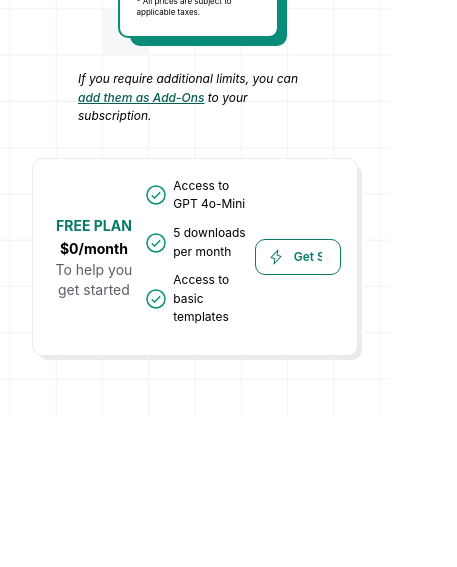
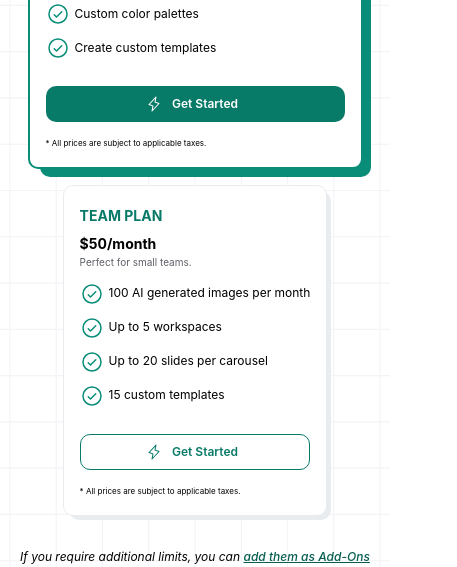
Before and after one commit to shayan1234554321/postnitro, a Next.js app: page /plans in a window 390 px wide. Shown: the part 1000-1567 px from the top of the page, 457 px wide, since content can reach past the window. Before the commit the page ends 1416 px from the top, so only its background shows below. Built offline with nearby package versions, Linux system fonts and the light colour scheme; no server answers.

Commit message:
Pricing Plan Responsiveness Added

```diff
--- a/src/app/plans/page.css
+++ b/src/app/plans/page.css
@@ -5,13 +5,24 @@
   flex-direction: column;
   align-items: center;
   justify-content: center;
-  padding: 0 20vw;
-  padding-top: 90px;
+  padding: 20vh 15vw;
   background-image: url(/grid-box.svg);
   background-repeat: no-repeat;
   background-size: cover;
   background-position: center;
   background-size: 2500px;
+}
+
+@media screen and (max-width: 1023px) {
+  .plansPage {
+    padding: 10vh 10vw;
+  }
+}
+
+@media screen and (max-width: 550px) {
+  .plansPage {
+    padding: 10vh 5vw;
+  }
 }
 
 .plansPage .header {
@@ -37,10 +48,38 @@
 
 .plansPage .plansContainer {
   display: flex;
-  /* flex-wrap: wrap; */
   gap: 1rem;
   align-items: center;
   justify-content: center;
   margin-top: 30px;
   z-index: 1;
 }
+
+@media screen and (max-width: 1440px) {
+  .plansPage .plansContainer {
+    min-width: 800px;
+  }
+}
+
+@media screen and (max-width: 1024px) {
+  .plansPage .plansContainer {
+    min-width: 700px;
+  }
+}
+
+@media screen and (max-width: 768px) {
+  .plansPage .plansContainer {
+    min-width: 300px;
+    flex-direction: column;
+  }
+}
+
+@media screen and (max-width: 500px) {
+  .plansPage .Card.freePlan {
+    flex-direction: column;
+  }
+
+  .plansPage .Card.freePlan .bottomGap {
+    margin-bottom: 10px;
+  }
+}
--- a/src/app/plans/page.tsx
+++ b/src/app/plans/page.tsx
@@ -95,7 +95,7 @@ const Page = () => {
           <Card key={i} item={plan} period={period} />
         ))}
       </div>
-      <Text mt="xl" mb="xl" className="textMD" style={{ fontStyle: "italic" }}>
+      <Text mt="xl" mb="xl" className="textMD" style={{ fontStyle: "italic", textAlign: "center" }}>
         {t("limits.1")}{" "}
         <a
           style={{
@@ -112,7 +112,7 @@ const Page = () => {
         {t("limits.3")}
       </Text>
       <div
-        className="Card"
+        className="Card freePlan"
         style={{
           display: "flex",
           gap: "5px",
@@ -121,7 +121,7 @@ const Page = () => {
           marginBottom: "60px",
         }}
       >
-        <div>
+        <div className="bottomGap" >
           <Text
             color="green.4"
             style={{ fontWeight: 700, textAlign: "center" }}
```
